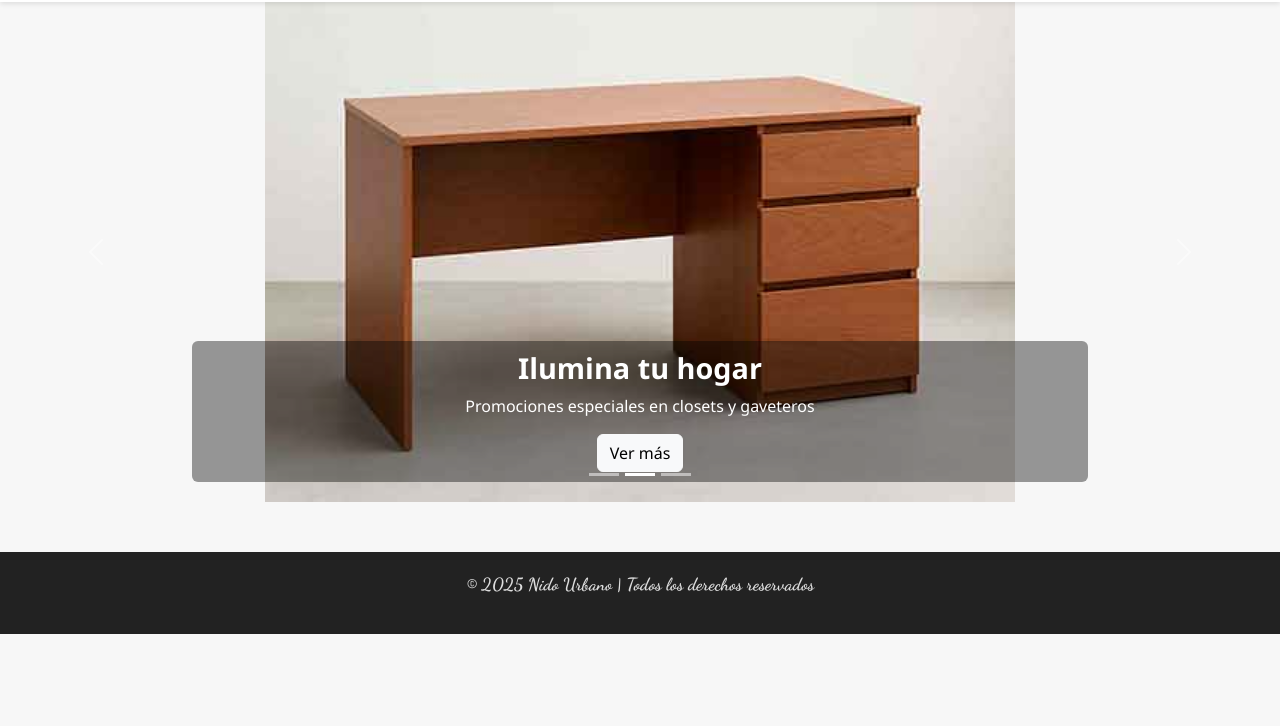
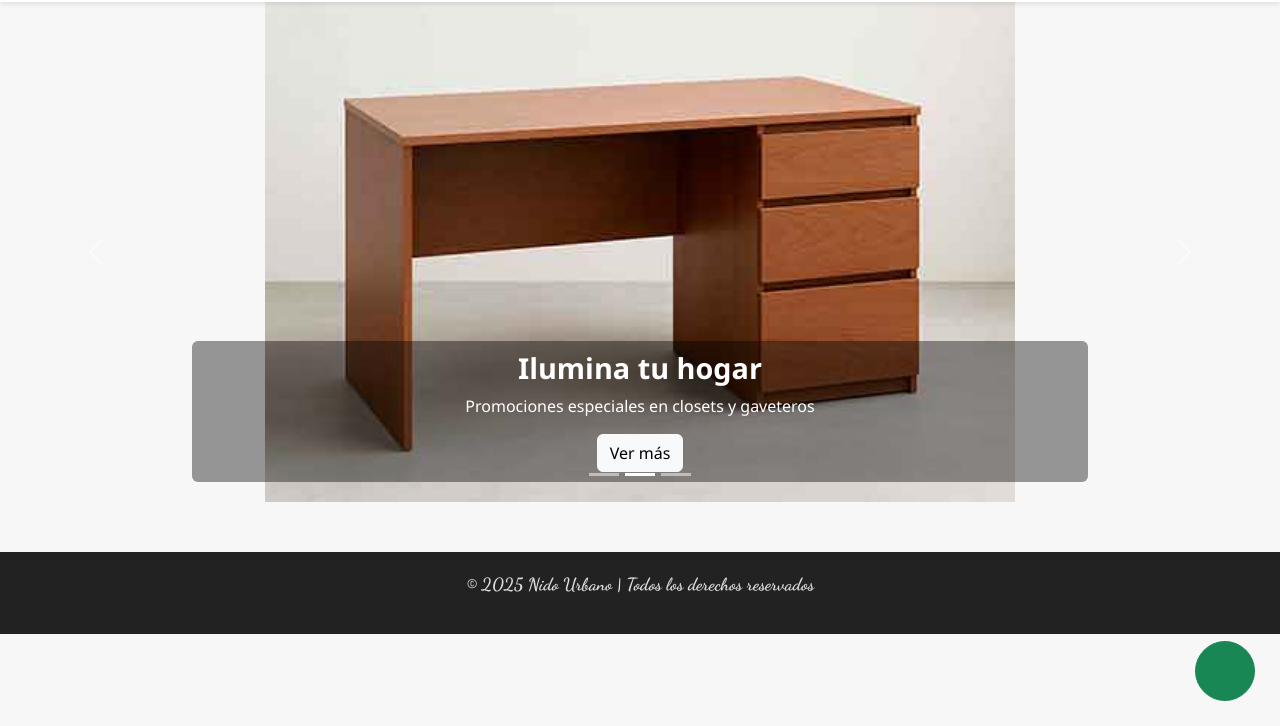
Before and after one commit to netghostsv/proyecto-lme-full, a plain HTML site: page index.html in a window 1280 px wide. Shown: the part 74-800 px from the top of the page. Drawn offline with nearby package versions, Linux system fonts and the light colour scheme.

Commit message:
Add WhatsApp contact button to index.html
Added a WhatsApp contact button for inquiries.

```diff
--- a/index.html
+++ b/index.html
@@ -13,6 +13,13 @@
 
   <link rel="stylesheet" href="css/style.css">
 </head>
+    <a href="https://wa.me/50374792430?text=Hola,%20quiero%20más%20información%20sobre%20los%20productos%20de%20Nido%20Urbano"
+   class="btn btn-success rounded-circle position-fixed"
+   style="bottom: 25px; right: 25px; width: 60px; height: 60px; z-index: 9999;"
+   target="_blank">
+  <i class="bi bi-whatsapp" style="font-size: 1.8rem;"></i>
+</a>
+
 <body>
 
   <nav class="navbar navbar-expand-lg navbar-light sticky-top">
```
